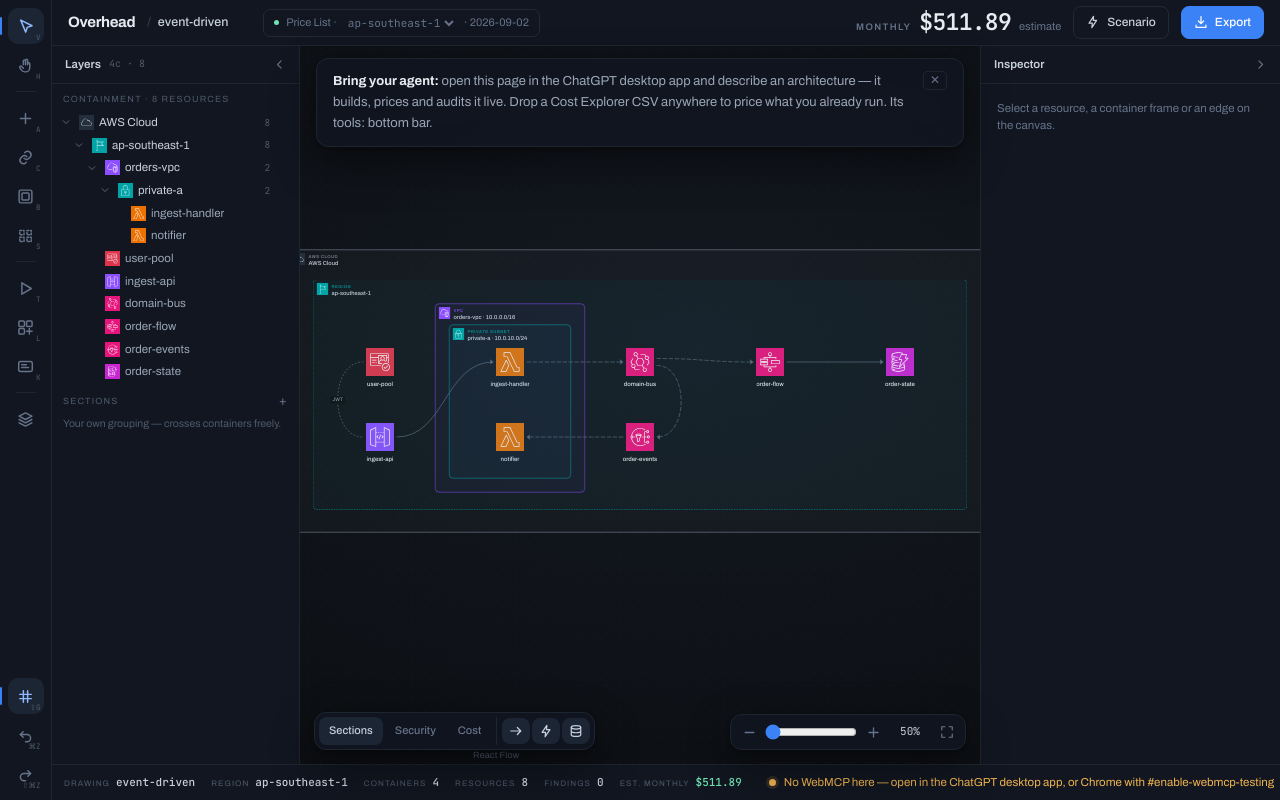
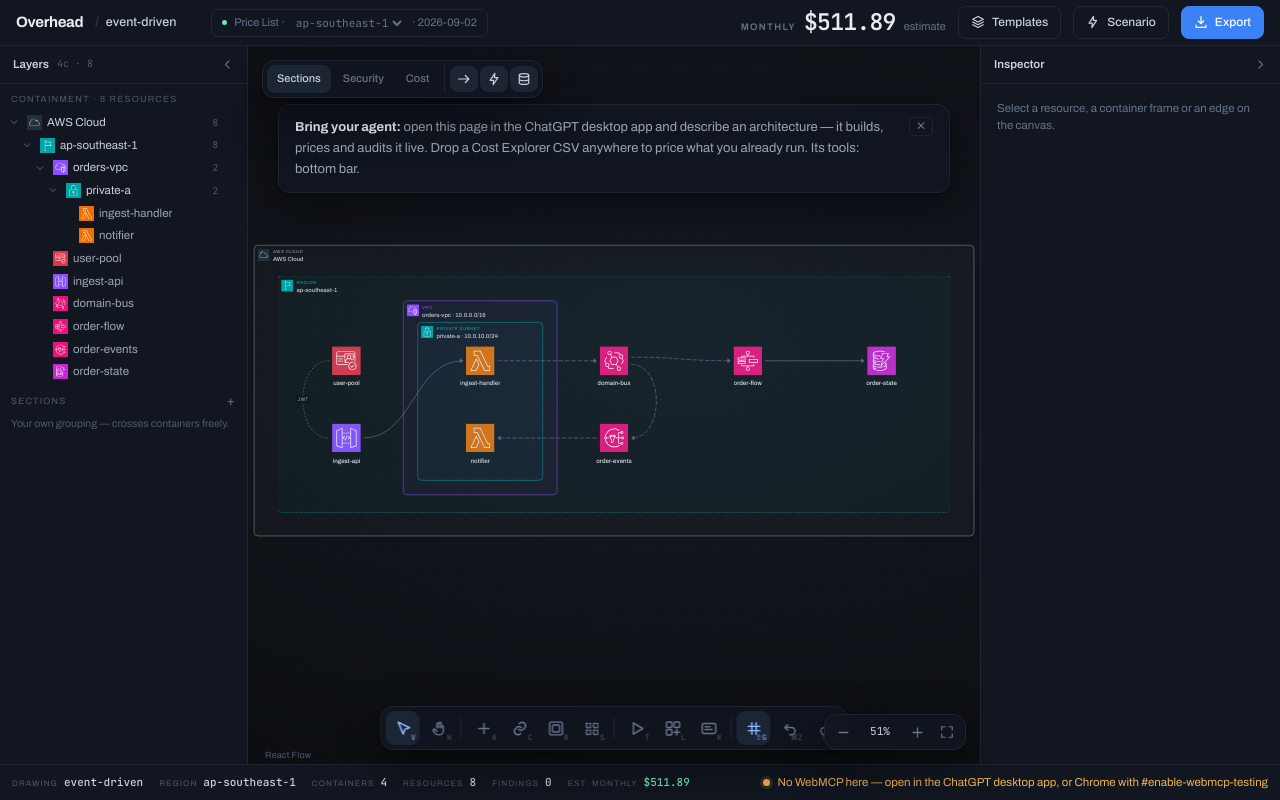
Before and after one commit to jomspangilinan/overhead, a Next.js app: page / in a window 1280 px wide. Built offline with nearby package versions, Linux system fonts and the light colour scheme.

Commit message:
feat(chrome): the tool switcher is a floating pill at the bottom-centre of the canvas with tooltips above every button; the left rail is gone, Templates moves to the top bar, the palette opens above the toolbar, layer switch top-left, zoom pill compact

```diff
--- a/src/app/globals.css
+++ b/src/app/globals.css
@@ -112,16 +112,15 @@
   height: 100vh;
   width: 100vw;
   min-height: 100vh;
-  grid-template-columns: 52px auto minmax(420px, 1fr) auto;
+  grid-template-columns: auto minmax(420px, 1fr) auto;
   grid-template-rows: 46px minmax(280px, 1fr) 36px;
   background: var(--bg);
 }
-.oh-shell > .oh-top { grid-column: 2 / -1; grid-row: 1; }
-.oh-shell > .oh-rail { grid-column: 1; grid-row: 1 / -1; }
-.oh-shell > .oh-left { grid-column: 2; grid-row: 2; }
-.oh-shell > .oh-main { grid-column: 3; grid-row: 2; position: relative; min-width: 0; min-height: 0; }
-.oh-shell > .oh-right { grid-column: 4; grid-row: 2; }
-.oh-shell > .oh-bottom { grid-column: 2 / -1; grid-row: 3; }
+.oh-shell > .oh-top { grid-column: 1 / -1; grid-row: 1; }
+.oh-shell > .oh-left { grid-column: 1; grid-row: 2; }
+.oh-shell > .oh-main { grid-column: 2; grid-row: 2; position: relative; min-width: 0; min-height: 0; }
+.oh-shell > .oh-right { grid-column: 3; grid-row: 2; }
+.oh-shell > .oh-bottom { grid-column: 1 / -1; grid-row: 3; }
 
 /* Docks read their width from a variable so they can narrow before the
    canvas has to. */
@@ -189,12 +188,11 @@
   stroke: var(--accent);
 }
 /* Attribution stays visible (we are not on React Flow Pro) — restyled to
-   the palette and moved to bottom-centre so it clears the zoom pill. */
+   the palette and moved to bottom-left, clear of the toolbar and zoom pill. */
 .react-flow__attribution {
-  left: 50%;
+  left: 14px;
   right: auto;
   bottom: 4px;
-  transform: translateX(-50%);
   background: transparent;
   font-size: 9px;
   letter-spacing: 0.02em;
@@ -331,6 +329,21 @@
   opacity: 1;
   transform: translateX(-50%) translateY(0);
 }
+/* …or above it, for chrome that sits at the bottom of the canvas */
+[data-tip][data-tip-pos="top"]::after {
+  top: auto;
+  bottom: calc(100% + 7px);
+  transform: translateX(-50%) translateY(2px);
+}
+[data-tip][data-tip-pos="top"]:hover::after,
+[data-tip][data-tip-pos="top"]:focus-visible::after {
+  transform: translateX(-50%) translateY(0);
+}
+/* tooltips on a flex row must not be clipped by the pill */
+.oh-toolbar,
+.oh-float {
+  overflow: visible;
+}
 
 button:focus-visible,
 input:focus-visible {
--- a/src/canvas/App.tsx
+++ b/src/canvas/App.tsx
@@ -20,7 +20,7 @@
 import { Keyboard } from "./Keyboard";
 import { HowTo } from "./HowTo";
 import { Notice } from "./Notice";
-import { Rail } from "./chrome/Rail";
+import { Toolbar } from "./chrome/Toolbar";
 import { Dock } from "./chrome/Dock";
 import { TopBar } from "./chrome/TopBar";
 import { BottomBar } from "./chrome/BottomBar";
@@ -137,9 +137,6 @@
   return (
     <ReactFlowProvider>
       <div className="oh-shell">
-        <div className="oh-rail">
-          <Rail />
-        </div>
         <div className="oh-top">
           <TopBar />
         </div>
@@ -152,6 +149,7 @@
           <HowTo />
           <PaletteFloat />
           <Notice />
+          <Toolbar />
           <LayerSwitch />
           <ZoomPill />
         </div>
--- a/src/canvas/HowTo.tsx
+++ b/src/canvas/HowTo.tsx
@@ -22,7 +22,7 @@
   if (!show) return null;
 
   return (
-    <div className="pointer-events-none absolute inset-x-0 top-3 z-[4] flex justify-center px-4">
+    <div className="pointer-events-none absolute inset-x-0 top-[58px] z-[4] flex justify-center px-4">
       <div className="glass pointer-events-auto flex max-w-2xl items-start gap-3 rounded-[12px] px-4 py-3">
         <div className="text-[13px] leading-relaxed text-ink-2">
           {empty ? (
--- a/src/canvas/Keyboard.tsx
+++ b/src/canvas/Keyboard.tsx
@@ -1,13 +1,13 @@
 "use client";
 
-// Every key the rail prints is bound here, and nothing is printed that
+// Every key the toolbar prints is bound here, and nothing is printed that
 // isn't. Single letters pick tools; ⇧G grid; ⌘Z/⇧⌘Z undo/redo; / focuses
 // search; Delete removes the selection; Escape backs out.
 
 import { useEffect } from "react";
 import { useStore } from "@/store/useStore";
 import { initHistory, redo, undo } from "@/store/history";
-import { pickTool } from "./chrome/Rail";
+import { pickTool } from "./chrome/Toolbar";
 import { closePalette } from "./Palette";
 
 export function Keyboard() {
--- a/src/canvas/Notice.tsx
+++ b/src/canvas/Notice.tsx
@@ -19,7 +19,7 @@
   if (!notice) return null;
   const color = notice.tone === "warn" ? "var(--warn)" : notice.tone === "bad" ? "var(--bad)" : "var(--ink-15)";
   return (
-    <div className="pointer-events-none absolute inset-x-0 bottom-[58px] z-[9] flex justify-center px-4">
+    <div className="pointer-events-none absolute inset-x-0 bottom-[68px] z-[9] flex justify-center px-4">
       <div
         className="glass pointer-events-auto max-w-[520px] rounded-lg px-3 py-1.5 text-[11.5px] leading-snug"
         style={{ color, borderColor: notice.tone === "info" ? undefined : color }}
--- a/src/canvas/Palette.tsx
+++ b/src/canvas/Palette.tsx
@@ -1,6 +1,6 @@
 "use client";
 
-// The Add palette: a floating, searchable panel over the canvas (A, or /),
+// The Add palette: a floating, searchable panel above the toolbar (A, or /),
 // not a dock tab competing with the layer tree. Services add on click or
 // drag onto the canvas; container kinds are real buttons that create, with
 // the validator's own verdict as the tooltip when a kind can't go where the
@@ -46,12 +46,12 @@
   const [query, setQuery] = useState("");
   const ref = useRef<HTMLDivElement>(null);
 
-  // click outside closes; the rail's own buttons toggle it themselves
+  // click outside closes; the toolbar's own buttons toggle it themselves
   useEffect(() => {
     if (!open) return;
     const onDown = (e: PointerEvent) => {
       const t = e.target as HTMLElement;
-      if (ref.current?.contains(t) || t.closest(".oh-rail")) return;
+      if (ref.current?.contains(t) || t.closest(".oh-toolbar")) return;
       closePalette();
     };
     document.addEventListener("pointerdown", onDown);
@@ -176,8 +176,8 @@
   return (
     <div
       ref={ref}
-      className="glass absolute z-[8] flex max-h-[calc(100%-28px)] w-[292px] flex-col rounded-xl"
-      style={{ left: 14, top: 14 }}
+      className="glass absolute z-[8] flex max-h-[calc(100%-90px)] w-[292px] flex-col rounded-xl"
+      style={{ left: "50%", bottom: 64, transform: "translateX(-50%)" }}
       role="dialog"
       aria-label="Add"
     >
--- a/src/canvas/chrome/Floats.tsx
+++ b/src/canvas/chrome/Floats.tsx
@@ -1,7 +1,7 @@
 "use client";
 
-// The two floating pills at the bottom of the canvas: layers on the left,
-// zoom on the right.
+// The floating pills: layers top-left, zoom bottom-right. The toolbar owns
+// the bottom-centre (chrome/Toolbar.tsx).
 
 import { useReactFlow } from "@xyflow/react";
 import { useStore, type Layer } from "@/store/useStore";
@@ -16,7 +16,7 @@
 }) {
   return (
     <div
-      className="glass absolute z-[7] flex items-center gap-0.5 rounded-xl p-1"
+      className="oh-float glass absolute z-[7] flex items-center gap-0.5 rounded-xl p-1"
       style={style}
     >
       {children}
@@ -30,6 +30,7 @@
   square,
   onClick,
   title,
+  tipPos,
   children,
 }: {
   label?: string;
@@ -37,12 +38,14 @@
   square?: boolean;
   onClick: () => void;
   title?: string;
+  tipPos?: "top" | "bottom";
   children?: React.ReactNode;
 }) {
   return (
     <button
       aria-pressed={on}
-      title={title ?? label}
+      data-tip={title ?? label}
+      data-tip-pos={tipPos}
       aria-label={title ?? label}
       onClick={onClick}
       className={`rounded-lg text-[11px] font-medium hover:bg-[var(--hover-2)] ${
@@ -68,11 +71,12 @@
   const layers = useStore((s) => s.layers);
   const setLayer = useStore((s) => s.setLayer);
   return (
-    <Shell style={{ left: 14, bottom: 14 }}>
+    <Shell style={{ left: 14, top: 14 }}>
       {SWITCHES.map(({ layer, label }) => (
         <FloatButton
           key={layer}
           label={label}
+          title={`${label} layer`}
           on={layers[layer]}
           onClick={() => setLayer(layer, !layers[layer])}
         />
@@ -106,31 +110,25 @@
 
   return (
     <Shell style={{ right: 14, bottom: 14 }}>
-      <FloatButton square title="Zoom out" onClick={() => applyZoom(zoom - 0.15)}>
+      <FloatButton square tipPos="top" title="Zoom out · scroll" onClick={() => applyZoom(zoom - 0.15)}>
         <Icon name="minus" size={15} />
       </FloatButton>
-      <input
-        type="range"
-        min={50}
-        max={180}
-        step={5}
-        value={Math.round(zoom * 100)}
-        onChange={(e) => applyZoom(Number(e.target.value) / 100)}
-        className="w-[92px]"
-        style={{ accentColor: "var(--accent)" }}
-        aria-label="Zoom"
-      />
-      <FloatButton square title="Zoom in" onClick={() => applyZoom(zoom + 0.15)}>
+      <button
+        className="min-w-[42px] rounded-md px-1 text-center text-[11px] hover:bg-[var(--hover-2)]"
+        style={{ fontFamily: "var(--font-mono-jb)", color: "var(--ink-15)" }}
+        data-tip="Reset to 100%"
+        data-tip-pos="top"
+        aria-label="Reset zoom to 100%"
+        onClick={() => applyZoom(1)}
+      >
+        {Math.round(zoom * 100)}%
+      </button>
+      <FloatButton square tipPos="top" title="Zoom in" onClick={() => applyZoom(zoom + 0.15)}>
         <Icon name="plus" size={15} />
       </FloatButton>
-      <span
-        className="min-w-[42px] text-center text-[11px]"
-        style={{ fontFamily: "var(--font-mono-jb)", color: "var(--ink-15)" }}
-      >
-        {Math.round(zoom * 100)}%
-      </span>
       <FloatButton
         square
+        tipPos="top"
         title="Fit to view"
         onClick={() => fitView({ duration: 150, maxZoom: 1, padding: 0.15 })}
       >
--- a/src/canvas/chrome/Rail.tsx
+++ /dev/null
@@ -1,104 +0,0 @@
-"use client";
-
-// The 52px tool rail. Every button here does something: the additive tools
-// switch the left dock to the matching tab, connect/trace arm a canvas mode,
-// and the printed key is a real binding (see Keyboard.tsx).
-
-import { useStore, type Tool } from "@/store/useStore";
-import { undo, redo } from "@/store/history";
-import { Icon } from "../Icon";
-
-function RailButton({
-  icon,
-  hint,
-  title,
-  active,
-  onClick,
-}: {
-  icon: string;
-  hint?: string;
-  title: string;
-  active?: boolean;
-  onClick: () => void;
-}) {
-  return (
-    <button
-      title={title}
-      aria-label={title}
-      aria-pressed={active}
-      onClick={onClick}
-      className="relative grid h-9 w-9 place-items-center rounded-[10px] transition-colors hover:bg-[var(--hover)]"
-      style={{
-        background: active ? "var(--accent-bg)" : undefined,
-        color: active ? "var(--accent-ink)" : "var(--ink-3)",
-      }}
-    >
-      {active ? (
-        <span
-          aria-hidden
-          className="absolute rounded-sm"
-          style={{ left: -8, top: 9, width: 2.5, height: 18, background: "var(--accent)" }}
-        />
-      ) : null}
-      <Icon name={icon} size={17} />
-      {hint ? (
-        <span
-          aria-hidden
-          className="absolute bottom-px right-[3px] text-[7.5px]"
-          style={{ fontFamily: "var(--font-mono-jb)", color: "var(--ink-4)" }}
-        >
-          {hint}
-        </span>
-      ) : null}
-    </button>
-  );
-}
-
-const Sep = () => <div className="my-[5px] h-px w-5" style={{ background: "var(--line)" }} />;
-
-/** Pick a tool from the rail; picking the active one drops back to select.
- *  Add and Container open the floating palette (containers first for B);
- *  Sections reveals the layer tree. */
-export function pickTool(t: Tool) {
-  const s = useStore.getState();
-  const next = s.tool === t ? "select" : t;
-  s.setTool(next);
-  s.setPalette(next === "add" || next === "container");
-  if (next === "section") s.setLeftDock(true);
-}
-
-export function Rail() {
-  const tool = useStore((s) => s.tool);
-  const gridOn = useStore((s) => s.gridOn);
-  const setGridOn = useStore((s) => s.setGridOn);
-  const cardsForced = useStore((s) => s.cardsForced);
-  const setCardsForced = useStore((s) => s.setCardsForced);
-  const applyAutoLayout = useStore((s) => s.applyAutoLayout);
-  const templatesOpen = useStore((s) => s.templatesOpen);
-  const setTemplatesOpen = useStore((s) => s.setTemplatesOpen);
-
-  return (
-    <nav
-      className="flex h-full w-[52px] flex-col items-center gap-[3px] py-2"
-      style={{ background: "var(--panel)", borderRight: "1px solid var(--line)" }}
-    >
-      <RailButton icon="select" hint="V" title="Select · V" active={tool === "select"} onClick={() => pickTool("select")} />
-      <RailButton icon="pan" hint="H" title="Pan · H" active={tool === "pan"} onClick={() => pickTool("pan")} />
-      <Sep />
-      <RailButton icon="plus" hint="A" title="Add a service · A" active={tool === "add"} onClick={() => pickTool("add")} />
-      <RailButton icon="connect" hint="C" title="Connect — handles stay visible · C" active={tool === "connect"} onClick={() => pickTool("connect")} />
-      <RailButton icon="container" hint="B" title="Add a container · B" active={tool === "container"} onClick={() => pickTool("container")} />
-      <RailButton icon="section" hint="S" title="Sections · S" active={tool === "section"} onClick={() => pickTool("section")} />
-      <Sep />
-      <RailButton icon="trace" hint="T" title="Trace a request — then click a node · T" active={tool === "trace"} onClick={() => pickTool("trace")} />
-      <RailButton icon="layout" hint="L" title="Auto-layout by role · L" onClick={applyAutoLayout} />
-      <RailButton icon="cards" hint="K" title="Card view · K" active={cardsForced} onClick={() => setCardsForced(!cardsForced)} />
-      <Sep />
-      <RailButton icon="samples" title="Templates — load a seeded architecture" active={templatesOpen} onClick={() => setTemplatesOpen(!templatesOpen)} />
-      <div className="flex-1" />
-      <RailButton icon="grid" hint="⇧G" title="Grid · ⇧G" active={gridOn} onClick={() => setGridOn(!gridOn)} />
-      <RailButton icon="undo" hint="⌘Z" title="Undo · ⌘Z" onClick={() => undo()} />
-      <RailButton icon="redo" hint="⇧⌘Z" title="Redo · ⇧⌘Z" onClick={() => redo()} />
-    </nav>
-  );
-}
--- /dev/null
+++ b/src/canvas/chrome/Toolbar.tsx
@@ -0,0 +1,98 @@
+"use client";
+
+// The tool switcher: one floating pill at the bottom-centre of the canvas
+// (the Figma / Claude Design arrangement the user asked for). Every button
+// does something, every printed key is a real binding (Keyboard.tsx), and
+// every button grows a tooltip above it on hover.
+
+import { useStore, type Tool } from "@/store/useStore";
+import { undo, redo } from "@/store/history";
+import { Icon } from "../Icon";
+
+export function ToolButton({
+  icon,
+  hint,
+  tip,
+  active,
+  onClick,
+  size = 17,
+}: {
+  icon: string;
+  hint?: string;
+  tip: string;
+  active?: boolean;
+  onClick: () => void;
+  size?: number;
+}) {
+  return (
+    <button
+      data-tip={tip}
+      data-tip-pos="top"
+      aria-label={tip}
+      aria-pressed={active}
+      onClick={onClick}
+      className="relative grid h-[34px] w-[34px] place-items-center rounded-[9px] transition-colors hover:bg-[var(--hover-2)]"
+      style={{
+        background: active ? "var(--accent-bg)" : undefined,
+        color: active ? "var(--accent-ink)" : "var(--ink-3)",
+      }}
+    >
+      <Icon name={icon} size={size} />
+      {hint ? (
+        <span
+          aria-hidden
+          className="absolute bottom-[2px] right-[4px] text-[7.5px]"
+          style={{ fontFamily: "var(--font-mono-jb)", color: active ? "var(--accent-ink)" : "var(--ink-4)" }}
+        >
+          {hint}
+        </span>
+      ) : null}
+    </button>
+  );
+}
+
+const Sep = () => <div className="mx-[3px] h-5 w-px self-center" style={{ background: "var(--line-2)" }} />;
+
+/** Pick a tool; picking the active one drops back to select. Add and
+ *  Container open the floating palette (containers first for B); Sections
+ *  reveals the layer tree. */
+export function pickTool(t: Tool) {
+  const s = useStore.getState();
+  const next = s.tool === t ? "select" : t;
+  s.setTool(next);
+  s.setPalette(next === "add" || next === "container");
+  if (next === "section") s.setLeftDock(true);
+}
+
+export function Toolbar() {
+  const tool = useStore((s) => s.tool);
+  const gridOn = useStore((s) => s.gridOn);
+  const setGridOn = useStore((s) => s.setGridOn);
+  const cardsForced = useStore((s) => s.cardsForced);
+  const setCardsForced = useStore((s) => s.setCardsForced);
+  const applyAutoLayout = useStore((s) => s.applyAutoLayout);
+
+  return (
+    <nav
+      className="oh-toolbar glass absolute z-[7] flex items-center gap-[2px] rounded-xl p-1"
+      style={{ left: "50%", bottom: 14, transform: "translateX(-50%)" }}
+      aria-label="Tools"
+    >
+      <ToolButton icon="select" hint="V" tip="Select · V" active={tool === "select"} onClick={() => pickTool("select")} />
+      <ToolButton icon="pan" hint="H" tip="Hand — pan the canvas · H" active={tool === "pan"} onClick={() => pickTool("pan")} />
+      <Sep />
+      <ToolButton icon="plus" hint="A" tip="Add a service · A" active={tool === "add"} onClick={() => pickTool("add")} />
+      <ToolButton icon="connect" hint="C" tip="Connect — drag from a node's side · C" active={tool === "connect"} onClick={() => pickTool("connect")} />
+      <ToolButton icon="container" hint="B" tip="Add a container · B" active={tool === "container"} onClick={() => pickTool("container")} />
+      <ToolButton icon="section" hint="S" tip="Sections · S" active={tool === "section"} onClick={() => pickTool("section")} />
+      <Sep />
+      <ToolButton icon="trace" hint="T" tip="Trace a request — then click a node · T" active={tool === "trace"} onClick={() => pickTool("trace")} />
+      <ToolButton icon="layout" hint="L" tip="Auto-layout · L" onClick={applyAutoLayout} />
+      <ToolButton icon="cards" hint="K" tip="Card view · K" active={cardsForced} onClick={() => setCardsForced(!cardsForced)} />
+      <Sep />
+      <ToolButton icon="grid" hint="⇧G" tip="Grid · ⇧G" active={gridOn} onClick={() => setGridOn(!gridOn)} />
+      <ToolButton icon="undo" hint="⌘Z" tip="Undo · ⌘Z" onClick={() => undo()} />
+      <ToolButton icon="redo" hint="⇧⌘Z" tip="Redo · ⇧⌘Z" onClick={() => redo()} />
+    </nav>
+  );
+}
--- a/src/canvas/chrome/TopBar.tsx
+++ b/src/canvas/chrome/TopBar.tsx
@@ -26,6 +26,8 @@
   const setExportPanel = useStore((s) => s.setExportPanel);
   const drawingName = useStore((s) => s.drawingName);
   const setDrawingName = useStore((s) => s.setDrawingName);
+  const templatesOpen = useStore((s) => s.templatesOpen);
+  const setTemplatesOpen = useStore((s) => s.setTemplatesOpen);
 
   const total = useMemo(() => {
     try {
@@ -104,6 +106,20 @@
         className="flex items-center gap-[7px] rounded-lg px-3 py-[7px] text-[12px] font-medium hover:bg-[var(--hover)]"
         style={{
           border: "1px solid var(--line-2)",
+          background: templatesOpen ? "var(--accent-bg)" : "var(--panel)",
+          color: "var(--ink-15)",
+        }}
+        data-tip="Templates — load a seeded architecture"
+        aria-label="Templates"
+        onClick={() => setTemplatesOpen(!templatesOpen)}
+      >
+        <Icon name="samples" size={14} />
+        Templates
+      </button>
+      <button
+        className="flex items-center gap-[7px] rounded-lg px-3 py-[7px] text-[12px] font-medium hover:bg-[var(--hover)]"
+        style={{
+          border: "1px solid var(--line-2)",
           background: "var(--panel)",
           color: "var(--ink-15)",
         }}
```
